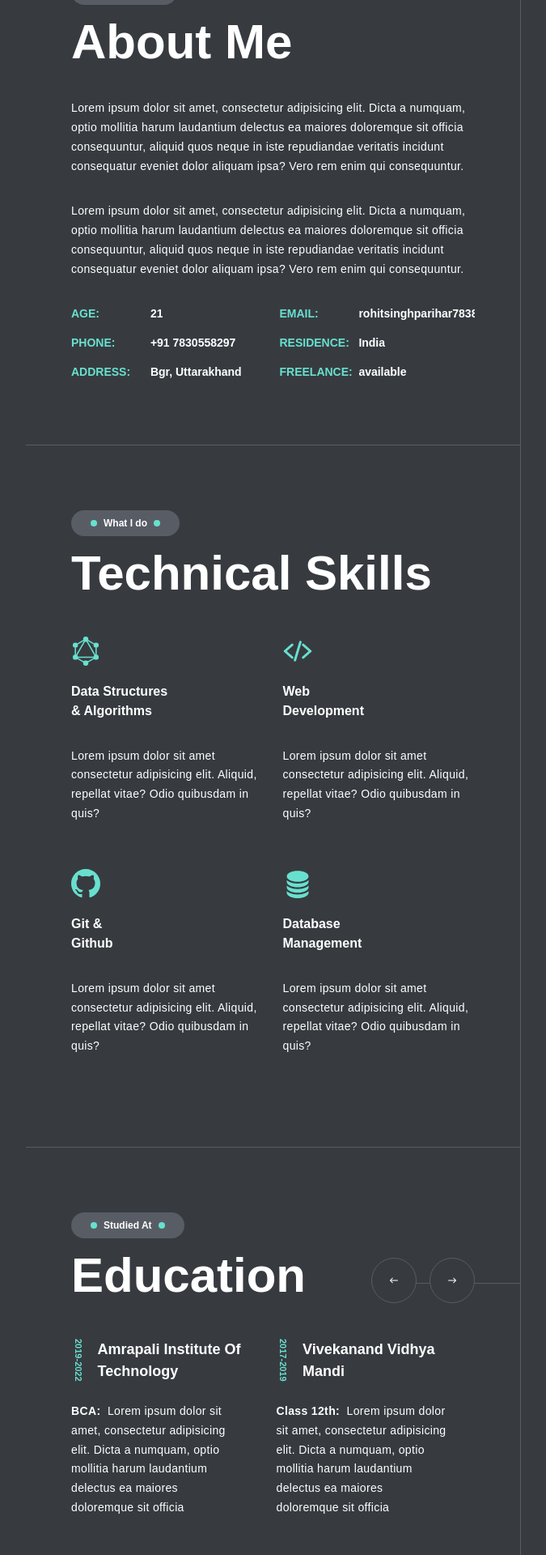
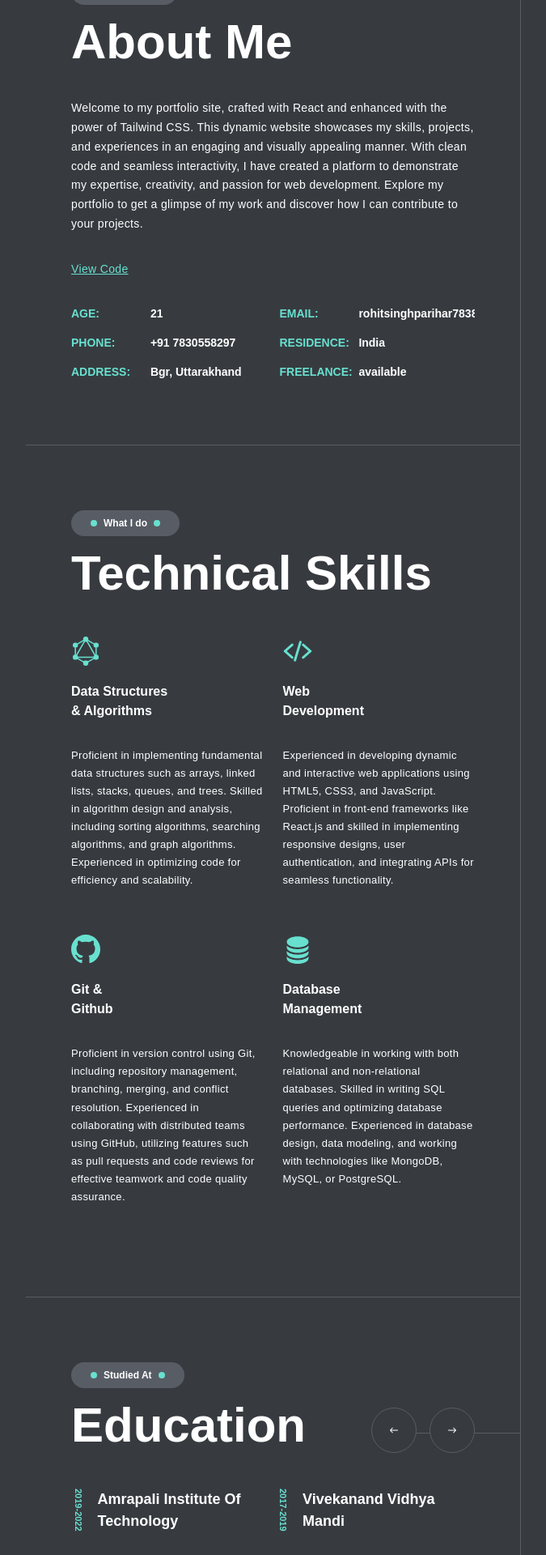
Before and after one commit to Rohitparihar1182/my-portfolio, a React (Create React App) app: page / in a window 1280 px wide. Shown: the part 980-2900 px from the top of the page at 81% size, without its empty margins (544-1219 px from the left). Built offline with nearby package versions, Linux system fonts and the light colour scheme.

Commit message:
updated-content

```diff
--- a/public/index.html
+++ b/public/index.html
@@ -3,7 +3,7 @@
 
 <head>
   <meta charset="utf-8" />
-  <link rel="icon" href="%PUBLIC_URL%/favicon.ico" />
+  <link rel="icon" href="%PUBLIC_URL%/logo1.png" />
   <meta name="viewport" content="width=device-width, initial-scale=1" />
   <meta name="theme-color" content="#000000" />
   <meta name="description" content="Web site created using create-react-app" />
--- a/src/components/About/index.jsx
+++ b/src/components/About/index.jsx
@@ -40,20 +40,23 @@ export default function Index() {
 					<SubHeading text={"My Story"} />
 					<Heading heading={"About Me"} />
 					<p className="mb-6 mt-10 tracking-wide font-medium text-[14px] leading-[1.7em]">
-                        Lorem ipsum dolor sit amet, consectetur adipisicing
-                        elit. Dicta a numquam, optio mollitia harum laudantium
-                        delectus ea maiores doloremque sit officia consequuntur,
-                        aliquid quos neque in iste repudiandae veritatis
-                        incidunt consequatur eveniet dolor aliquam ipsa? Vero
-                        rem enim qui consequuntur.
+						Welcome to my portfolio site, crafted with React and
+						enhanced with the power of Tailwind CSS. This dynamic
+						website showcases my skills, projects, and experiences
+						in an engaging and visually appealing manner. With clean
+						code and seamless interactivity, I have created a
+						platform to demonstrate my expertise, creativity, and
+						passion for web development. Explore my portfolio to get
+						a glimpse of my work and discover how I can contribute
+						to your projects.
 					</p>
 					<p className="my-8 tracking-wide font-medium text-[14px] leading-[1.7em]">
-                        Lorem ipsum dolor sit amet, consectetur adipisicing
-                        elit. Dicta a numquam, optio mollitia harum laudantium
-                        delectus ea maiores doloremque sit officia consequuntur,
-                        aliquid quos neque in iste repudiandae veritatis
-                        incidunt consequatur eveniet dolor aliquam ipsa? Vero
-                        rem enim qui consequuntur.
+						<a
+							href="https://github.com/Rohitparihar1182/my-portfolio"
+							className="underline clr-theme"
+						>
+							View Code
+						</a>
 					</p>
 					<div className="grid grid-cols-2 gap-4">
 						{personalDetail.map((item, idx) => (
@@ -88,7 +91,7 @@ export default function Index() {
 										Data Structures <br />& Algorithms
 									</span>
 								}
-                                description="Lorem ipsum dolor sit amet consectetur adipisicing elit. Aliquid, repellat vitae? Odio quibusdam in quis?"
+								description="Proficient in implementing fundamental data structures such as arrays, linked lists, stacks, queues, and trees. Skilled in algorithm design and analysis, including sorting algorithms, searching algorithms, and graph algorithms. Experienced in optimizing code for efficiency and scalability."
 							/>
 							<Card
 								icon={
@@ -100,7 +103,7 @@ export default function Index() {
 										Development
 									</span>
 								}
-                                description="Lorem ipsum dolor sit amet consectetur adipisicing elit. Aliquid, repellat vitae? Odio quibusdam in quis?"
+								description="Experienced in developing dynamic and interactive web applications using HTML5, CSS3, and JavaScript. Proficient in front-end frameworks like React.js and skilled in implementing responsive designs, user authentication, and integrating APIs for seamless functionality."
 							/>
 							<Card
 								icon={
@@ -112,7 +115,7 @@ export default function Index() {
 										Github
 									</span>
 								}
-                                description="Lorem ipsum dolor sit amet consectetur adipisicing elit. Aliquid, repellat vitae? Odio quibusdam in quis?"
+								description="Proficient in version control using Git, including repository management, branching, merging, and conflict resolution. Experienced in collaborating with distributed teams using GitHub, utilizing features such as pull requests and code reviews for effective teamwork and code quality assurance."
 							/>
 							<Card
 								icon={
@@ -124,7 +127,7 @@ export default function Index() {
 										Management
 									</span>
 								}
-                                description="Lorem ipsum dolor sit amet consectetur adipisicing elit. Aliquid, repellat vitae? Odio quibusdam in quis?"
+								description="Knowledgeable in working with both relational and non-relational databases. Skilled in writing SQL queries and optimizing database performance. Experienced in database design, data modeling, and working with technologies like MongoDB, MySQL, or PostgreSQL."
 							/>
 						</div>
 					</div>
@@ -139,7 +142,7 @@ function Card({ icon, title, description }) {
 		<div className="flex flex-col">
 			<div className="">{icon}</div>
 			<h3 className="mt-5 text-base font-extrabold">{title}</h3>
-            <p className="my-8 tracking-wide font-medium text-[14px] leading-[1.7em]">
+			<p className="my-8 tracking-wide font-medium text-[13px] leading-[1.7em]">
 				{description}
 			</p>
 		</div>
--- a/src/components/Resume/index.jsx
+++ b/src/components/Resume/index.jsx
@@ -10,20 +10,20 @@ const education = [
 	{
 		name: "Amrapali Institute Of Technology",
 		duration: "2019-2022",
-		text: `Lorem ipsum dolor sit amet, consectetur adipisicing elit. Dicta a numquam, optio mollitia harum laudantium delectus ea maiores doloremque sit officia `,
-		degree: "BCA",
+		text: `During my BCA program at Amrapali Institute of Technology and Applied Science, I gained a comprehensive understanding of computer science fundamentals and practical skills. The coursework covered a wide range of subjects, including programming, data structures, algorithms, database management, and web development.`,
+		degree: "Bachelor of Computer Applications (BCA)",
 	},
 	{
 		name: "Vivekanand Vidhya Mandi",
 		duration: "2017-2019",
-		text: `Lorem ipsum dolor sit amet, consectetur adipisicing elit. Dicta a numquam, optio mollitia harum laudantium delectus ea maiores doloremque sit officia `,
-		degree: "Class 12th",
+		text: `My higher secondary education at Vivekanand Vidhya Mandir provided a solid academic background and helped me develop critical thinking and analytical skills. The curriculum emphasized subjects such as Mathematics, Physics, and Computer Science, which laid the groundwork for my interest in technology and logical reasoning.`,
+		degree: "Higher Secondary Education (Class 12th)",
 	},
 	{
 		name: "Vivekanand Vidhya Mandi",
 		duration: "2015-2017",
-		text: `Lorem ipsum dolor sit amet, consectetur adipisicing elit. Dicta a numquam, optio mollitia harum laudantium delectus ea maiores doloremque sit officia `,
-		degree: "Class 10th",
+		text: `My secondary education at Vivekanand Vidhya Mandir played a vital role in shaping my academic foundation. The curriculum encompassed various subjects, including Mathematics, Science, Social Studies, and English. Through this educational journey, I acquired essential communication skills, time management abilities, and a strong work ethic`,
+		degree: "Secondary Education (Class 10th)",
 	},
 ];
 
@@ -31,13 +31,13 @@ const experience = [
 	{
 		company: "Offshore Marketers",
 		duration: "2 Months",
-		text: "Lorem ipsum dolor sit amet, consectetur adipisicing elit. Dicta a numquam, optio mollitia harum laudantium delectus ea maiores doloremque sit officia",
+		text: `In the WordPress domain, I actively contributed to developing and customizing WordPress websites. I gained hands-on experience in implementing themes, customizing themes and optimizing website performance. Collaborating closely with the development team, I participated in tasks such as front-end design modifications, content management, and troubleshooting technical issues.`,
 		designation: "Wordpress Developer",
 	},
 	{
 		company: "Quadb Technologies",
 		duration: "4 Months",
-		text: "Lorem ipsum dolor sit amet, consectetur adipisicing elit. Dicta a numquam, optio mollitia harum laudantium delectus ea maiores doloremque sit officia",
+		text: `During my four-month internship, I gained valuable experience working on diverse projects, including the development of the Heebee web POS and customer site. Additionally, I undertook the exciting challenge of creating a comprehensive HRM system from scratch, utilizing the powerful combination of Tauri, React, and Tailwind CSS.`,
 		designation: "React Js Developer",
 	},
 ];
@@ -122,7 +122,7 @@ export default function Index() {
 							dots={false}
 							animateOut="slideOutDown"
 							smartSpeed={500}
-							animateIn='flipInX'
+							animateIn="flipInX"
 						>
 							{education.map((edu, idx) => {
 								return (
@@ -178,7 +178,7 @@ export default function Index() {
 							dots={false}
 							animateOut="slideOutDown"
 							smartSpeed={500}
-							animateIn='flipInX'
+							animateIn="flipInX"
 						>
 							{experience.map((exp, idx) => {
 								return (
```
Also changed, not shown: public/logo1.png (added). Lines whose indentation alone changed are shown as unchanged.
